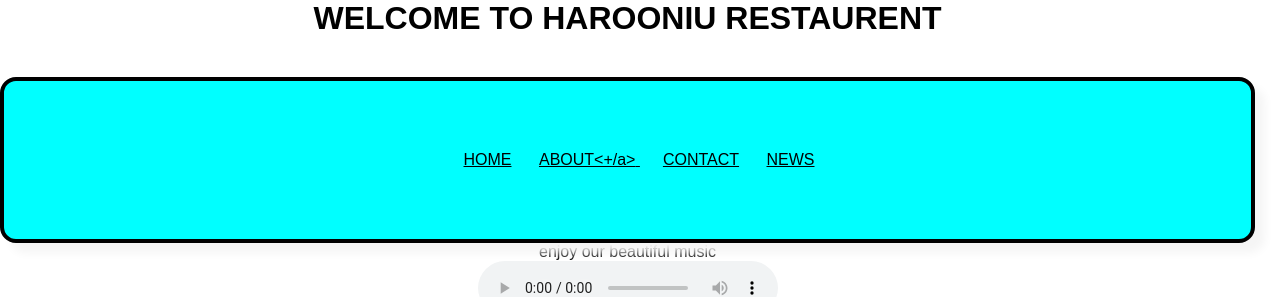
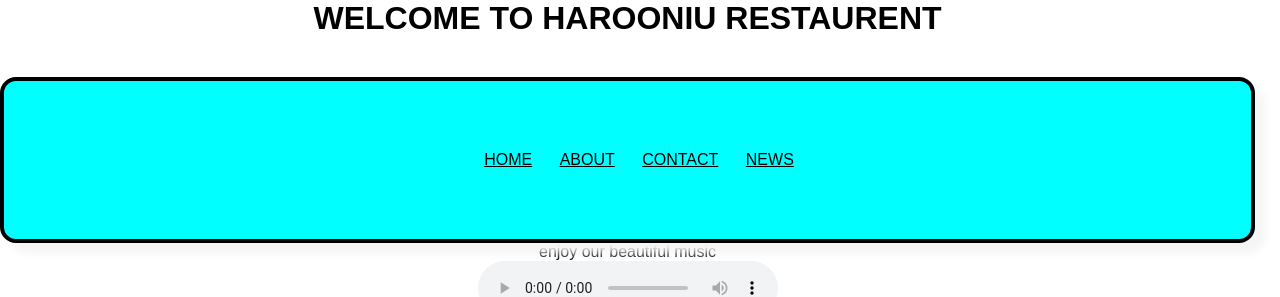
Before and after one commit to harooiu/iu, a plain HTML site: page index.html in a window 1280 px wide. Shown: the top 297 px of the page. Drawn offline with Linux system fonts and the light colour scheme.

Commit message:
Update index.html

```diff
--- a/index.html
+++ b/index.html
@@ -112,7 +112,7 @@ img{
     <nav>
         <ul>
       <li><a href="index.html">HOME</a></li>
-        <li><a href="about.html" id="ABOUT">ABOUT<+/a></li>
+        <li><a href="about.html" id="ABOUT">ABOUT</a></li>
         <li><a href="contact.html"id="CONTACT">CONTACT</a></li>
         <li><a href="news.html" id="news">NEWS</a></li>
         </ul>
```
